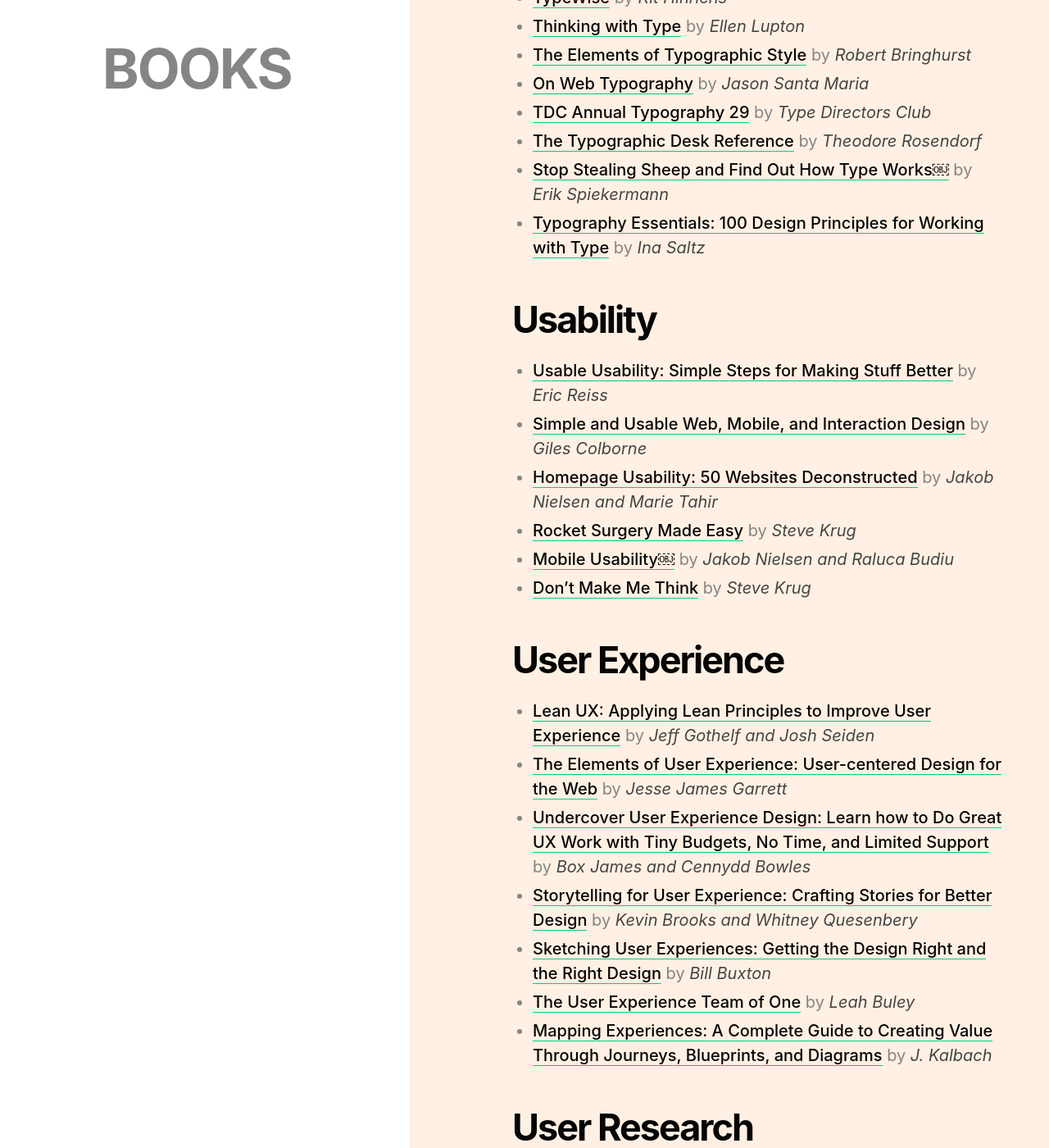
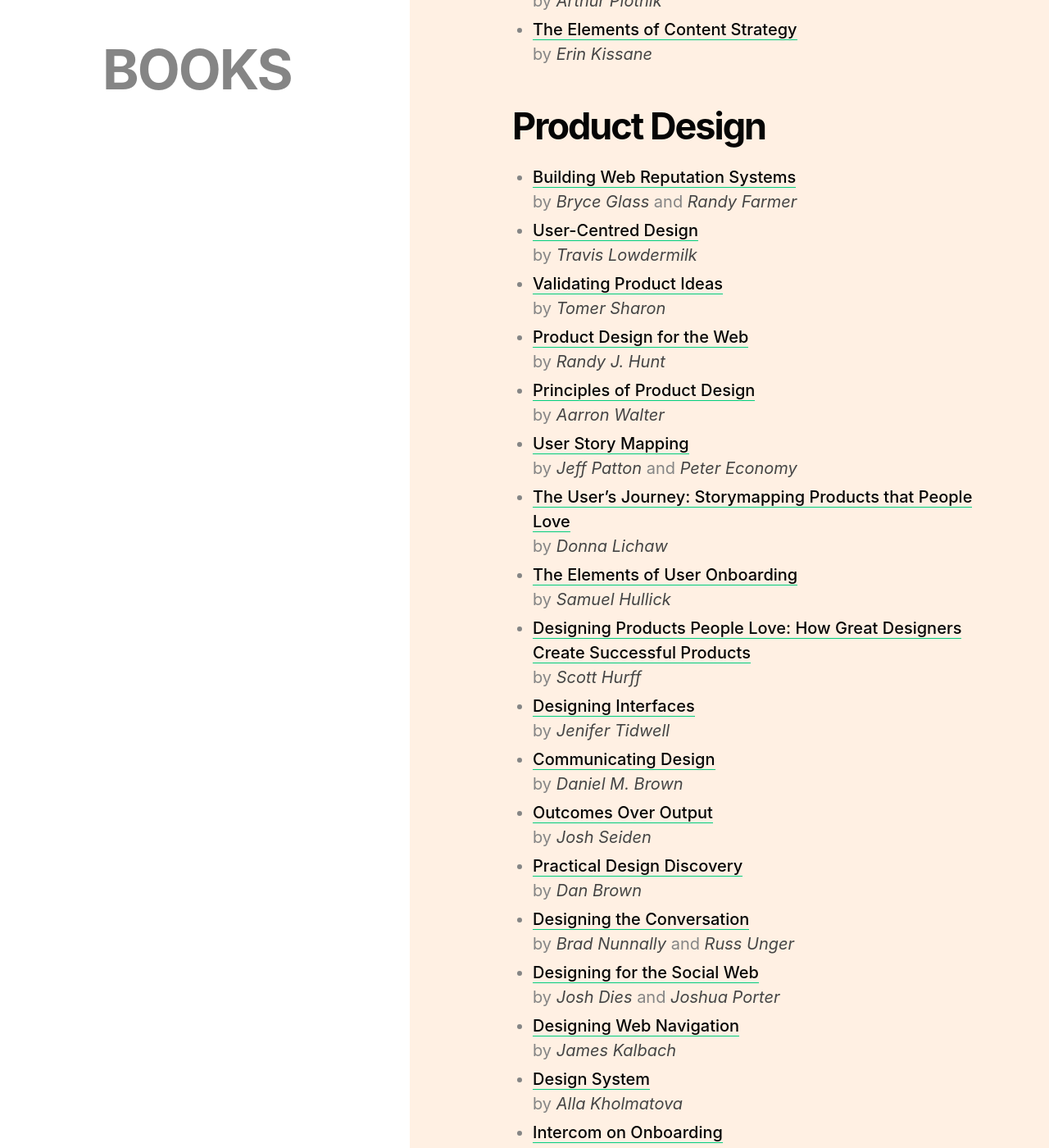
Before and after one commit to harjotgrewal/amrindersandhu, a Jekyll site: the page built from books.html, in a window 1280 px wide and 1400 px high, scrolled down 8659 px. Shown: the whole window at 82% size. Built offline with Jekyll 4.4.1, drawn with Linux system fonts in a browser that asks for light colours; some of the changed text lies outside the part shown.

Commit message:
[UPDATE][HTML] Books titles

```diff
--- a/_data/books.yml
+++ b/_data/books.yml
@@ -2,13 +2,13 @@
 branding:
 - {
 	url: 'https://www.amazon.com/Logo-Design-Love-Creating-Identities/dp/0321985206',
-	name: 'Logo design love',
+	name: 'Logo Design Love',
 	author: 'David Airey'
 }
 
 - {
 	url: 'https://www.amazon.com/Designing-Brand-Identity-Essential-Branding/dp/1118099206',
-	name: 'Designing brand identity',
+	name: 'Designing Brand Identity',
 	author: 'Alina Wheeler'
 }
 
@@ -18,13 +18,13 @@ branding:
 business:
 - {
 	url: 'https://www.amazon.com/Why-We-Fail-Learning-Experience/dp/1933820179',
-	name: 'Why we fail',
+	name: 'Why We Fail',
 	author:  'Victor Lombardi'
 }
 
 - {
 	url: 'https://www.amazon.com/Hacking-Growth-Fastest-Growing-Companies-Breakout/dp/045149721X',
-	name: 'Hacking growth',
+	name: 'Hacking Growth',
 	author: 'Morgan Brown <span>and</span> Sean Ellis'
 }
 
@@ -133,7 +133,7 @@ process:
 
 - {
 	url: 'https://www.amazon.com/Design-Everyday-Things-Revised-Expanded/dp/0465050654',
-	name: 'The design of everyday things',
+	name: 'The Design of Everyday Things',
 	author:  'Don Norman'
 }
 
@@ -238,7 +238,7 @@ frontend:
 
 - {
 	url: 'https://www.amazon.com/Web-Standards-Solutions-Handbook-Pioneering/dp/1590593812',
-	name: 'Web Standard Solution￼s￼￼',
+	name: 'Web Standard Solutions',
 	author: 'Dan Cederholm'
 }
 
@@ -357,7 +357,7 @@ graphics:
 ia:
 - {
 	url: 'https://www.amazon.com/Information-Architecture-World-Wide-Web/dp/0596527349',
-	name: 'Information architecture for the World Wide Web',
+	name: 'Information Architecture for the World Wide Web',
 	author: 'Louis Rosenfeld <span>and</span> Peter Morville'
 }
 
@@ -382,14 +382,14 @@ ia:
 id:
 - {
 	url: 'https://www.amazon.com/Designing-Obvious-Common-Approach-Application/dp/0321749855',
-	name: 'Designing the Obvious: A Common Sense Approach to Web & Mobile Application',
+	name: 'Designing the Obvious',
 	author: 'Hoekman Jr Robert'
 }
 
 - {
 	url: 'https://www.amazon.com/About-Face-Essentials-Interaction-Design/dp/1118766571',
-	name: 'About Face – The Essentials￼ of Interaction Design￼',
-	author: 'Alan Cooper <span>,</span> Dave Cronin <span>and</span> Robert Reimann'
+	name: 'About Face – The Essentials of Interaction Design',
+	author: 'Alan Cooper<span>,</span> Dave Cronin <span>and</span> Robert Reimann'
 }
 
 - {
@@ -406,7 +406,7 @@ id:
 
 - {
 	url: 'https://www.amazon.com/Designing-Visual-Interfaces-Communication-Techniques/dp/0133033899',
-	name: 'Designing Visual Interfaces: Communication Oriented Techniques',
+	name: 'Designing Visual Interfaces',
 	author: 'Darrell Sano and Kevin Mullet'
 }
 
@@ -478,13 +478,13 @@ productivity:
 - {
 	url: 'https://www.amazon.com/Rework-Jason-Fried/dp/0307463745',
 	name: 'Rework',
-	author: 'David Heinemeier Hansson and Jason Fried'
+	author: 'David Heinemeier Hansson <span>and</span> Jason Fried'
 }
 
 - {
 	url: 'https://www.amazon.com/Getting-Real-Smarter-Successful-Application/dp/0578012812',
-	name: 'Getting Real: The Smarter, Faster, Easier Way to Build a Successful Web Application',
-	author: 'Jason Fried and David Heinemeier Hansson'
+	name: 'Getting Real',
+	author: 'Jason Fried <span>and</span> David Heinemeier Hansson'
 }
 
 
@@ -496,12 +496,12 @@ pd:
 - {
 	url: 'https://www.amazon.com/Building-Reputation-Systems-Randy-Farmer/dp/059615979X',
 	name: 'Building Web Reputation Systems',
-	author: 'Bryce Glass and Randy Farmer'
+	author: 'Bryce Glass <span>and</span> Randy Farmer'
 }
 
 - {
 	url: 'https://www.amazon.com/User-Centered-Design-Developers-User-Friendly-Applications/dp/1449359809',
-	name: 'User-Centred Design: A Developer‘s Guide to Building User-Friendly Applications',
+	name: 'User-Centred Design',
 	author: 'Travis Lowdermilk'
 }
 
@@ -526,7 +526,7 @@ pd:
 - {
 	url: 'https://www.amazon.com/User-Story-Mapping-Discover-Product/dp/1491904909',
 	name: 'User Story Mapping',
-	author: 'Jeff Patton and Peter Economy'
+	author: 'Jeff Patton <span>and</span> Peter Economy'
 }
 
 - {
@@ -555,13 +555,13 @@ pd:
 
 - {
 	url: 'https://www.amazon.com/Communicating-Design-Developing-Documentation-Planning/dp/0321712463',
-	name: 'Communicating Design: Developing Web Site Documentation for Design and Planning',
+	name: 'Communicating Design',
 	author: 'Daniel M. Brown'
 }
 
 - {
 	url: 'https://www.amazon.com/Outcomes-Over-Output-customer-behavior/dp/1091173265',
-	name: 'Outcomes Over Output: Why Customer Behavior Is the Key Metric for Business Success',
+	name: 'Outcomes Over Output',
 	author: 'Josh Seiden'
 }
 
@@ -573,14 +573,14 @@ pd:
 
 - {
 	url: 'https://www.amazon.com/Designing-Conversation-Techniques-Successful-Facilitation/dp/0321886720',
-	name: 'Designing the Conversation: Techniques for Successful Facilitation',
-	author: 'Brad Nunnally and Russ Unger'
+	name: 'Designing the Conversation',
+	author: 'Brad Nunnally <span>and</span> Russ Unger'
 }
 
 - {
 	url: 'https://www.amazon.com/Designing-Social-Web-Joshua-Porter/dp/0321534921',
 	name: 'Designing for the Social Web',
-	author: 'Josh Dies and Joshua Porter'
+	author: 'Josh Dies <span>and</span> Joshua Porter'
 }
 
 - {
@@ -609,7 +609,7 @@ pd:
 
 - {
 	url: 'https://www.amazon.com/Designing-Moment-Interface-Design-Concepts/dp/0321535081',
-	name: 'Designing the Moment: Web Interface Design Concepts in Action',
+	name: 'Designing the Moment',
 	author: 'Hoekman Jr Robert'
 }
 
@@ -655,7 +655,7 @@ psy:
 
 - {
 	url: 'https://www.amazon.com/How-Get-People-Stuff-persuasion/dp/0321884507',
-	name: 'How to Get People to Do Stuff: Master the Art and Science of Persuasion and Motivation',
+	name: 'How to Get People to Do Stuff',
 	author: 'Susan Weinschenk'
 }
 
@@ -667,8 +667,8 @@ psy:
 
 - {
 	url: 'https://www.amazon.com/Psychology-Designers-psychology-design-process-ebook/dp/B06Y593QPW',
-	name: 'Psychology for Designers: How to apply psychology to web design and the design process',
-	author: 'Dave Ellender and Joe Leech'
+	name: 'Psychology for Designers',
+	author: 'Dave Ellender <span>and</span> Joe Leech'
 }
 
 - {
@@ -762,7 +762,7 @@ typo:
 
 - {
 	url: 'https://www.amazon.com/Typography-Essentials-Design-Principles-Working/dp/1592537405',
-	name: 'Typography Essentials: 100 Design Principles for Working with Type',
+	name: 'Typography Essentials',
 	author: 'Ina Saltz'
 }
 
@@ -786,7 +786,7 @@ usability:
 - {
 	url: 'https://www.amazon.com/Homepage-Usability-50-Websites-Deconstructed/dp/073571102X',
 	name: 'Homepage Usability: 50 Websites Deconstructed',
-	author: 'Jakob Nielsen and Marie Tahir'
+	author: 'Jakob Nielsen <span>and</span> Marie Tahir'
 }
 
 - {
@@ -798,7 +798,7 @@ usability:
 - {
 	url: 'https://www.amazon.com/Mobile-Usability-Jakob-Nielsen/dp/0321884485',
 	name: 'Mobile Usability￼',
-	author: 'Jakob Nielsen and Raluca Budiu'
+	author: 'Jakob Nielsen <span>and</span> Raluca Budiu'
 }
 
 - {
@@ -814,30 +814,30 @@ ux:
 - {
 	url: 'https://www.amazon.com/Lean-UX-Applying-Principles-Experience/dp/1449311652',
 	name: 'Lean UX: Applying Lean Principles to Improve User Experience',
-	author: 'Jeff Gothelf and Josh Seiden'
+	author: 'Jeff Gothelf <span>and</span> Josh Seiden'
 }
 
 - {
 	url: 'https://www.amazon.com/Elements-User-Experience-User-Centered-Design/dp/0321683684',
-	name: 'The Elements of User Experience: User-centered Design for the Web',
+	name: 'The Elements of User Experience',
 	author: 'Jesse James Garrett'
 }
 
 - {
 	url: 'https://www.amazon.com/Undercover-Experience-Design-Voices-Matter/dp/0321719905',
-	name: 'Undercover User Experience Design: Learn how to Do Great UX Work with Tiny Budgets, No Time, and Limited Support',
-	author: 'Box James and Cennydd Bowles'
+	name: 'Undercover User Experience Design',
+	author: 'Box James <span>and</span> Cennydd Bowles'
 }
 
 - {
 	url: 'https://www.amazon.com/Storytelling-User-Experience-Crafting-Stories/dp/1933820470',
-	name: 'Storytelling for User Experience: Crafting Stories for Better Design',
-	author: 'Kevin Brooks and Whitney Quesenbery'
+	name: 'Storytelling for User Experience',
+	author: 'Kevin Brooks <span>and</span> Whitney Quesenbery'
 }
 
 - {
 	url: 'https://www.amazon.com/Sketching-User-Experiences-Interactive-Technologies/dp/0123740371',
-	name: 'Sketching User Experiences: Getting the Design Right and the Right Design',
+	name: 'Sketching User Experiences',
 	author: 'Bill Buxton'
 }
 
@@ -849,7 +849,7 @@ ux:
 
 - {
 	url: 'https://www.amazon.com/Mapping-Experiences-Complete-Creating-Blueprints/dp/1491923539',
-	name: 'Mapping Experiences: A Complete Guide to Creating Value Through Journeys, Blueprints, and Diagrams',
+	name: 'Mapping Experiences',
 	author: 'J. Kalbach'
 }
 
@@ -873,7 +873,7 @@ ur:
 - {
 	url: 'https://www.amazon.com/Remote-Research-Real-Users-Time/dp/1933820772',
 	name: 'Remote Research: Real Users, Real Time, Real Research',
-	author: 'Nate Bolt and Tony Tulathimutte'
+	author: 'Nate Bolt <span>and</span> Tony Tulathimutte'
 }
 
 
@@ -950,7 +950,7 @@ web:
 - {
 	url: 'https://www.amazon.com/Web-Anatomy-Interaction-Design-Frameworks-ebook/dp/B002ZY5FCW',
 	name: 'Web Anatomy: Interaction Design Frameworks That Work',
-	author: 'Hoekman Jr Robert and Jared Spool'
+	author: 'Hoekman Jr Robert <span>and</span> Jared Spool'
 }
 
 - {
@@ -985,7 +985,7 @@ web:
 
 - {
 	url: 'https://www.amazon.com/Web-Standards-Creativity-Innovations-Scripting/dp/1590598032',
-	name: 'Web Standards Creativity: Innovations in Web Design with XHTML, CSS, and DOM Scripting',
+	name: 'Web Standards Creativity',
 	author: 'Andy Budd'
 }
 
@@ -997,7 +997,7 @@ web:
 misc:
 - {
 	url: 'https://www.amazon.com/Show-Tell-Everybody-Extraordinary-Presentations/dp/1591848024',
-	name: 'Show and Tell: How Everybody can make Extraordinary Presentations',
+	name: 'Show and Tell',
 	author: 'Dan Roam'
 }
 
@@ -1022,5 +1022,5 @@ misc:
 - {
 	url: 'https://www.amazon.com/Lean-Analytics-Better-Startup-Faster/dp/1449335675',
 	name: 'Lean Analytics: Use Data to Build a Better Startup Faster',
-	author: 'Alistair Croll and Benjamin Yoskovitz'
+	author: 'Alistair Croll <span>and</span> Benjamin Yoskovitz'
 }
--- a/books.html
+++ b/books.html
@@ -3,7 +3,7 @@ layout: default
 title: Amrinder Sandhu
 page-class: p-reading
 page-heading: Books
-page-description: I strongly believes in continous learning. Whenever I start working on something new or need to understand something better, I’d pick a book on the subject.
+page-description: I strongly believes in continous learning. Whenever I start working on something new or need to understand something better, I’d pick a book on the subject <i class="u-break_line--hd"></i>and learn from the best.
 ---
 
 {% include header.html %}
@@ -23,6 +23,7 @@ page-description: I strongly believes in continous learning. Whenever I start wo
                     {% if forloop.first %}<ul class="o-list--bullet c-books_list">{% endif %}
                     <li>
                         <a href="{{ book.url }}" target="_blank">{{ book.name }}</a>
+                        <i class="u-break_line--hd"></i>
                         <span>by</span>
                         <em>{{ book.author }}</em>
                     </li>
@@ -41,6 +42,7 @@ page-description: I strongly believes in continous learning. Whenever I start wo
                     {% if forloop.first %}<ul class="o-list--bullet c-books_list">{% endif %}
                     <li>
                         <a href="{{ book.url }}" target="_blank">{{ book.name }}</a>
+                        <i class="u-break_line--hd"></i>
                         <span>by</span>
                         <em>{{ book.author }}</em>
                     </li>
@@ -58,6 +60,7 @@ page-description: I strongly believes in continous learning. Whenever I start wo
                     {% if forloop.first %}<ul class="o-list--bullet c-books_list">{% endif %}
                     <li>
                         <a href="{{ book.url }}" target="_blank">{{ book.name }}</a>
+                        <i class="u-break_line--hd"></i>
                         <span>by</span>
                         <em>{{ book.author }}</em>
                     </li>
@@ -75,6 +78,7 @@ page-description: I strongly believes in continous learning. Whenever I start wo
                     {% if forloop.first %}<ul class="o-list--bullet c-books_list">{% endif %}
                     <li>
                         <a href="{{ book.url }}" target="_blank">{{ book.name }}</a>
+                        <i class="u-break_line--hd"></i>
                         <span>by</span>
                         <em>{{ book.author }}</em>
                     </li>
@@ -93,6 +97,7 @@ page-description: I strongly believes in continous learning. Whenever I start wo
                     {% if forloop.first %}<ul class="o-list--bullet c-books_list">{% endif %}
                     <li>
                         <a href="{{ book.url }}" target="_blank">{{ book.name }}</a>
+                        <i class="u-break_line--hd"></i>
                         <span>by</span>
                         <em>{{ book.author }}</em>
                     </li>
@@ -110,6 +115,7 @@ page-description: I strongly believes in continous learning. Whenever I start wo
                     {% if forloop.first %}<ul class="o-list--bullet c-books_list">{% endif %}
                     <li>
                         <a href="{{ book.url }}" target="_blank">{{ book.name }}</a>
+                        <i class="u-break_line--hd"></i>
                         <span>by</span>
                         <em>{{ book.author }}</em>
                     </li>
@@ -126,6 +132,7 @@ page-description: I strongly believes in continous learning. Whenever I start wo
                     {% if forloop.first %}<ul class="o-list--bullet c-books_list">{% endif %}
                     <li>
                         <a href="{{ book.url }}" target="_blank">{{ book.name }}</a>
+                        <i class="u-break_line--hd"></i>
                         <span>by</span>
                         <em>{{ book.author }}</em>
                     </li>
@@ -143,6 +150,7 @@ page-description: I strongly believes in continous learning. Whenever I start wo
                     {% if forloop.first %}<ul class="o-list--bullet c-books_list">{% endif %}
                     <li>
                         <a href="{{ book.url }}" target="_blank">{{ book.name }}</a>
+                        <i class="u-break_line--hd"></i>
                         <span>by</span>
                         <em>{{ book.author }}</em>
                     </li>
@@ -160,6 +168,7 @@ page-description: I strongly believes in continous learning. Whenever I start wo
                     {% if forloop.first %}<ul class="o-list--bullet c-books_list">{% endif %}
                     <li>
                         <a href="{{ book.url }}" target="_blank">{{ book.name }}</a>
+                        <i class="u-break_line--hd"></i>
                         <span>by</span>
                         <em>{{ book.author }}</em>
                     </li>
@@ -176,6 +185,7 @@ page-description: I strongly believes in continous learning. Whenever I start wo
                     {% if forloop.first %}<ul class="o-list--bullet c-books_list">{% endif %}
                     <li>
                         <a href="{{ book.url }}" target="_blank">{{ book.name }}</a>
+                        <i class="u-break_line--hd"></i>
                         <span>by</span>
                         <em>{{ book.author }}</em>
                     </li>
@@ -192,6 +202,7 @@ page-description: I strongly believes in continous learning. Whenever I start wo
                     {% if forloop.first %}<ul class="o-list--bullet c-books_list">{% endif %}
                     <li>
                         <a href="{{ book.url }}" target="_blank">{{ book.name }}</a>
+                        <i class="u-break_line--hd"></i>
                         <span>by</span>
                         <em>{{ book.author }}</em>
                     </li>
@@ -208,6 +219,7 @@ page-description: I strongly believes in continous learning. Whenever I start wo
                     {% if forloop.first %}<ul class="o-list--bullet c-books_list">{% endif %}
                     <li>
                         <a href="{{ book.url }}" target="_blank">{{ book.name }}</a>
+                        <i class="u-break_line--hd"></i>
                         <span>by</span>
                         <em>{{ book.author }}</em>
                     </li>
@@ -224,6 +236,7 @@ page-description: I strongly believes in continous learning. Whenever I start wo
                     {% if forloop.first %}<ul class="o-list--bullet c-books_list">{% endif %}
                     <li>
                         <a href="{{ book.url }}" target="_blank">{{ book.name }}</a>
+                        <i class="u-break_line--hd"></i>
                         <span>by</span>
                         <em>{{ book.author }}</em>
                     </li>
@@ -241,6 +254,7 @@ page-description: I strongly believes in continous learning. Whenever I start wo
                     {% if forloop.first %}<ul class="o-list--bullet c-books_list">{% endif %}
                     <li>
                         <a href="{{ book.url }}" target="_blank">{{ book.name }}</a>
+                        <i class="u-break_line--hd"></i>
                         <span>by</span>
                         <em>{{ book.author }}</em>
                     </li>
@@ -258,6 +272,7 @@ page-description: I strongly believes in continous learning. Whenever I start wo
                     {% if forloop.first %}<ul class="o-list--bullet c-books_list">{% endif %}
                     <li>
                         <a href="{{ book.url }}" target="_blank">{{ book.name }}</a>
+                        <i class="u-break_line--hd"></i>
                         <span>by</span>
                         <em>{{ book.author }}</em>
                     </li>
@@ -276,6 +291,7 @@ page-description: I strongly believes in continous learning. Whenever I start wo
                     {% if forloop.first %}<ul class="o-list--bullet c-books_list">{% endif %}
                     <li>
                         <a href="{{ book.url }}" target="_blank">{{ book.name }}</a>
+                        <i class="u-break_line--hd"></i>
                         <span>by</span>
                         <em>{{ book.author }}</em>
                     </li>
@@ -293,6 +309,7 @@ page-description: I strongly believes in continous learning. Whenever I start wo
                     {% if forloop.first %}<ul class="o-list--bullet c-books_list">{% endif %}
                     <li>
                         <a href="{{ book.url }}" target="_blank">{{ book.name }}</a>
+                        <i class="u-break_line--hd"></i>
                         <span>by</span>
                         <em>{{ book.author }}</em>
                     </li>
@@ -310,6 +327,7 @@ page-description: I strongly believes in continous learning. Whenever I start wo
                     {% if forloop.first %}<ul class="o-list--bullet c-books_list">{% endif %}
                     <li>
                         <a href="{{ book.url }}" target="_blank">{{ book.name }}</a>
+                        <i class="u-break_line--hd"></i>
                         <span>by</span>
                         <em>{{ book.author }}</em>
                     </li>
@@ -327,6 +345,7 @@ page-description: I strongly believes in continous learning. Whenever I start wo
                     {% if forloop.first %}<ul class="o-list--bullet c-books_list">{% endif %}
                     <li>
                         <a href="{{ book.url }}" target="_blank">{{ book.name }}</a>
+                        <i class="u-break_line--hd"></i>
                         <span>by</span>
                         <em>{{ book.author }}</em>
                     </li>
@@ -345,6 +364,7 @@ page-description: I strongly believes in continous learning. Whenever I start wo
                     {% if forloop.first %}<ul class="o-list--bullet c-books_list">{% endif %}
                     <li>
                         <a href="{{ book.url }}" target="_blank">{{ book.name }}</a>
+                        <i class="u-break_line--hd"></i>
                         <span>by</span>
                         <em>{{ book.author }}</em>
                     </li>
@@ -362,6 +382,7 @@ page-description: I strongly believes in continous learning. Whenever I start wo
                     {% if forloop.first %}<ul class="o-list--bullet c-books_list">{% endif %}
                     <li>
                         <a href="{{ book.url }}" target="_blank">{{ book.name }}</a>
+                        <i class="u-break_line--hd"></i>
                         <span>by</span>
                         <em>{{ book.author }}</em>
                     </li>
@@ -379,6 +400,7 @@ page-description: I strongly believes in continous learning. Whenever I start wo
                     {% if forloop.first %}<ul class="o-list--bullet c-books_list">{% endif %}
                     <li>
                         <a href="{{ book.url }}" target="_blank">{{ book.name }}</a>
+                        <i class="u-break_line--hd"></i>
                         <span>by</span>
                         <em>{{ book.author }}</em>
                     </li>
@@ -396,7 +418,7 @@ page-description: I strongly believes in continous learning. Whenever I start wo
                     {% if forloop.first %}<ul class="o-list--bullet c-books_list">{% endif %}
                     <li>
                         <a href="{{ book.url }}" target="_blank">{{ book.name }}</a>
-                        <!-- <i class="u-break_line--hd"></i> -->
+                        <i class="u-break_line--hd"></i>
                         <span>by</span>
                         <em>{{ book.author }}</em>
                     </li>
```
Also changed, not shown: 1 other file.
